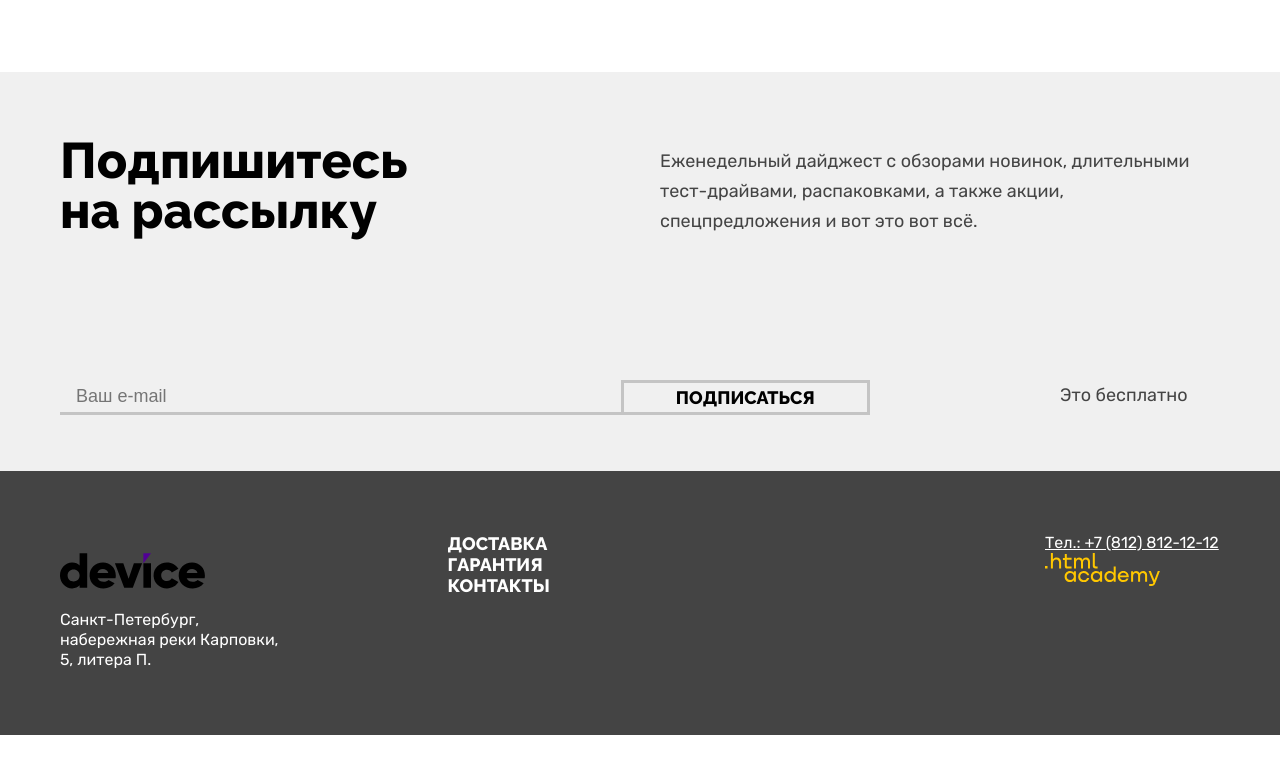
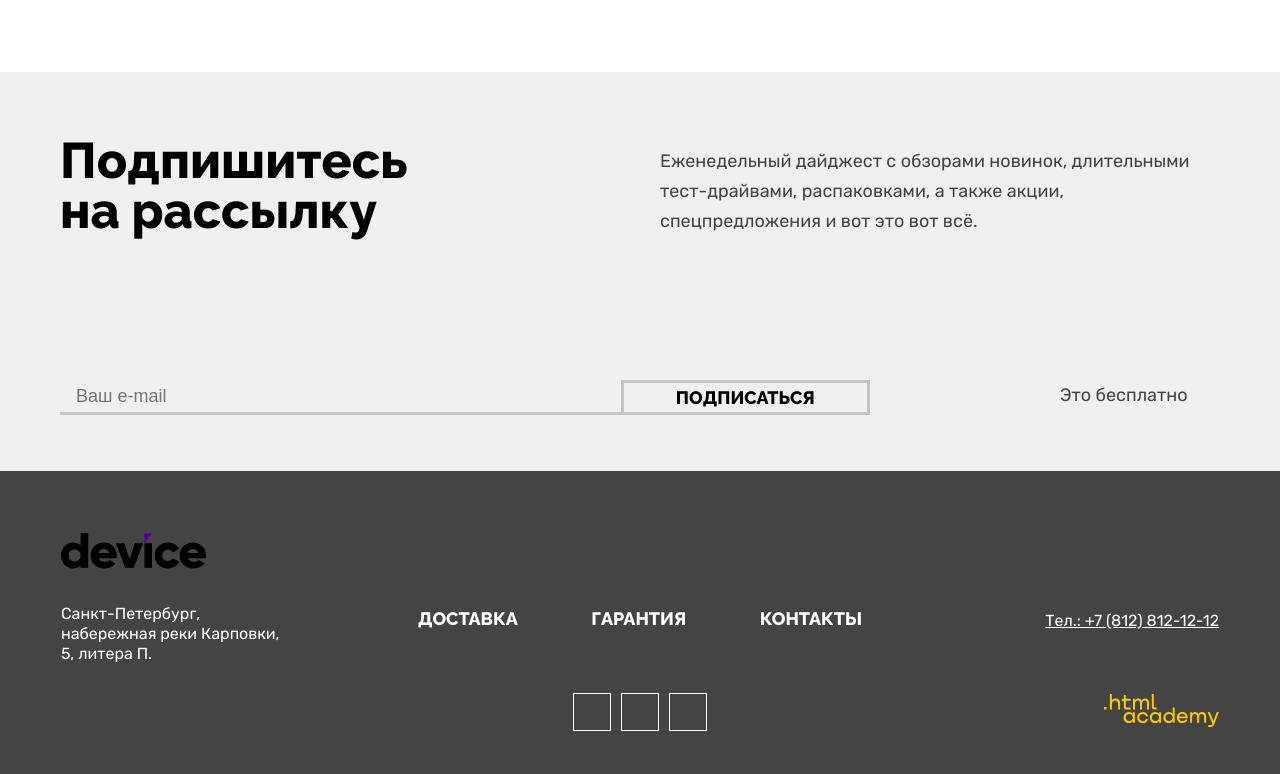
Before and after one commit to htmlacademy-htmlcss/1872141-device-35, a plain HTML site: page index.html in a window 1280 px wide. Shown: the part 3742-4516 px from the top of the page. Before the commit the page ends 4477 px from the top, so only its background shows below. Drawn offline with Linux system fonts and the light colour scheme.

Commit message:
ДЗ раздела №6 для футеров
Выполнил разметку микросеток на флексах для футеров всех страниц

```diff
--- a/index.html
+++ b/index.html
@@ -226,8 +226,8 @@
       <section class="footer_index_container">
         <div class="footer_address">
           <h2 class="footer_logo">
-            <a href="index.html">
-              <img src="./images/logo_device.svg" width="145" height="36" alt="Логотип интернет-магазина Device.">
+            <a class="footer_logo_link" href="index.html">
+              <img class="footer_logo_image" src="./images/logo_device.svg" width="145" height="36" alt="Логотип интернет-магазина Device.">
             </a>
           </h2>
           <address class="footer_address_text">Санкт-Петербург, набережная реки Карповки, 5, литера П.</address>
@@ -250,17 +250,17 @@
             <h2 class="visually-hidden">Мы с социальных сетях</h2>
             <ul class="footer_social_list">
               <li class="footer_social_item">
-                <a class="button" href="https://t.me/htmlacademy">
+                <a class="footer_social_link button" href="https://t.me/htmlacademy">
                   <span class="visually-hidden">Телеграм</span>
                 </a>
               </li>
               <li class="footer_social_item">
-                <a class="button" href="https://www.youtube.com/htmlacademyru">
+                <a class="footer_social_link button" href="https://www.youtube.com/htmlacademyru">
                   <span class="visually-hidden">Ютуб</span>
                 </a>
               </li>
               <li class="footer_social_item">
-                <a class="button" href="https://twitter.com/htmlacademy_ru">
+                <a class="footer_social_link button" href="https://twitter.com/htmlacademy_ru">
                   <span class="visually-hidden">Твиттер</span>
                 </a>
               </li>
@@ -270,7 +270,7 @@
         <div class="footer_other">
           <a class="footer_phone" href="tel:+78128121212">Тел.: +7 (812) 812-12-12</a>
           <a class="htmlacademy_link" href="https://htmlacademy.ru/">
-            <img src="./images/logo_htmlacademy.svg" width="115" height="33" alt="Логотип htmlacademy.">
+            <img class="footer_other_image" src="./images/logo_htmlacademy.svg" width="115" height="33" alt="Логотип htmlacademy.">
           </a>
         </div>
       </section>
--- a/styles/styles.css
+++ b/styles/styles.css
@@ -652,22 +652,78 @@ body {
 /*Построение сетки футер главной страницы*/
 .footer_index_container {
   width: 1160px;
+  min-height: 198px;
   display: flex;
   flex-wrap: wrap;
-  margin: 62px auto 65px;
+  margin: 0 auto;
   justify-content: center;
 }
 
 .footer_address {
   width: 234px;
+  min-height: 182px;
+  margin-top: 62px;
+  margin-bottom: 77px;
+}
+
+.footer_logo {
+  margin: 0;
+}
+
+.footer_logo_image {
+  display: block;
+}
+
+.footer_address_text {
+  margin-top: 35px;
+  height: 40px;
 }
 
 .footer_nav-social_container {
   width: 444px;
-  margin-left: auto;
-  margin-right: auto;
+  min-height: 123px;
+  margin-left: 10.6%;
+  margin-right: 15.7%;
+  margin-top: 137px;
+  margin-bottom: 61px;
+  display: flex;
+  flex-direction: column;
+  justify-content: space-between;
+}
+
+.footer_navigation_list {
+  display: flex;
+  flex-wrap: wrap;
+  justify-content: space-between;
+  row-gap: 5px;
+}
+
+.footer_social_list {
+  display: flex;
+  flex-wrap: wrap;
+  min-width: 150px;
+  column-gap: 10px;
+  justify-content: center;
+}
+
+/*Рамка и изменение размеров временные, для обозначения занятого места*/
+.footer_social_item {
+  width: 36px;
+  height: 36px;
+  align-self: center;
+  border: 1px solid #ffffff;
 }
 
 .footer_other {
   width: 175px;
+  margin-top: 140px;
+  margin-bottom: 65px;
+  display: flex;
+  flex-direction: column;
+  justify-content: space-between;
+  align-items: flex-end;
 }
+
+.footer_other_image {
+  display: block;
+}
```
